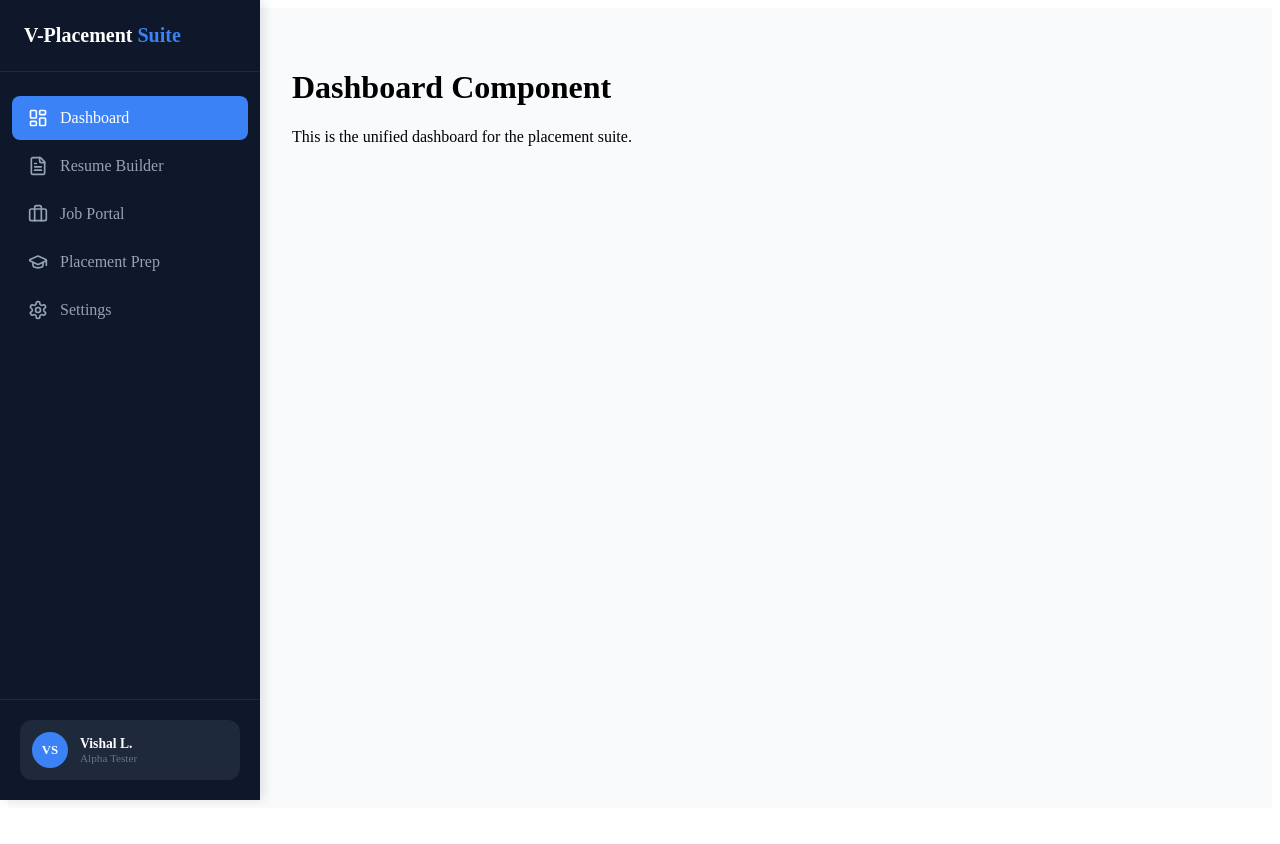
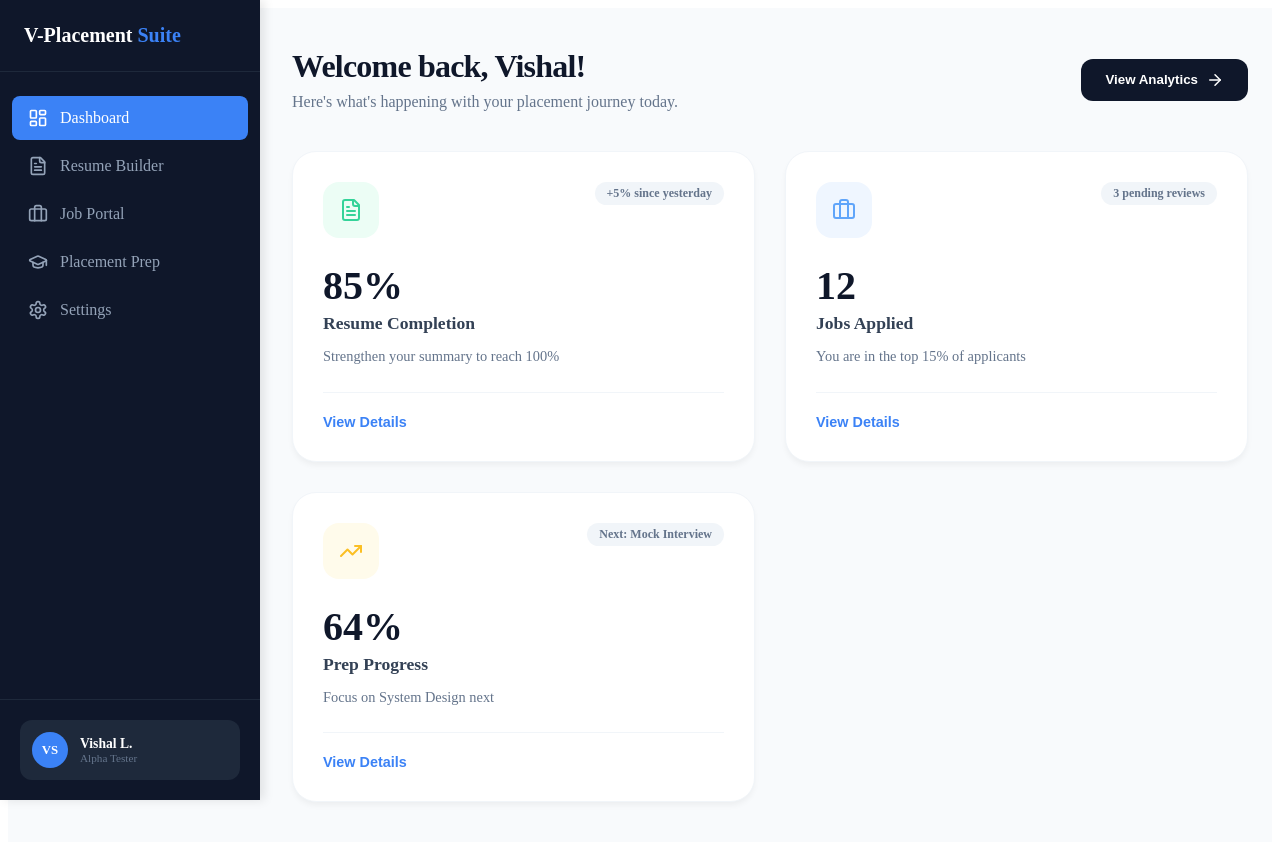
Before and after one commit to VISHALL089/Project, a React (Create React App) app: page / in a window 1280 px wide. Shown: the top 844 px of the page. Before the commit the page ends 816 px from the top, so only its background shows below. Built offline with nearby package versions, Linux system fonts and the light colour scheme.

Commit message:
Feature: Implement modern Dashboard UI with statistics cards

```diff
--- /dev/null
+++ b/src/features/dashboard/pages/Dashboard.jsx
@@ -0,0 +1,218 @@
+import React, { useState } from 'react';
+import {
+  FileText,
+  Briefcase,
+  TrendingUp,
+  CheckCircle,
+  ArrowRight
+} from 'lucide-react';
+
+const Dashboard = () => {
+  // Mock Data State
+  const [stats] = useState([
+    {
+      id: 1,
+      name: 'Resume Completion',
+      value: '85%',
+      icon: FileText,
+      color: '#34d399', // Emerald 400
+      bg: '#ecfdf5', // Emerald 50
+      trend: '+5% since yesterday',
+      description: 'Strengthen your summary to reach 100%'
+    },
+    {
+      id: 2,
+      name: 'Jobs Applied',
+      value: '12',
+      icon: Briefcase,
+      color: '#60a5fa', // Blue 400
+      bg: '#eff6ff', // Blue 50
+      trend: '3 pending reviews',
+      description: 'You are in the top 15% of applicants'
+    },
+    {
+      id: 3,
+      name: 'Prep Progress',
+      value: '64%',
+      icon: TrendingUp,
+      color: '#fbbf24', // Amber 400
+      bg: '#fffbeb', // Amber 50
+      trend: 'Next: Mock Interview',
+      description: 'Focus on System Design next'
+    }
+  ]);
+
+  return (
+    <div style={containerStyle}>
+      <header style={headerStyle}>
+        <div>
+          <h1 style={titleStyle}>Welcome back, Vishal!</h1>
+          <p style={subtitleStyle}>Here's what's happening with your placement journey today.</p>
+        </div>
+        <button style={ctaStyle}>
+          View Analytics <ArrowRight size={18} style={{ marginLeft: '8px' }} />
+        </button>
+      </header>
+
+      <div style={gridStyle}>
+        {stats.map((item) => (
+          <div key={item.id} style={cardStyle} className="dashboard-card">
+            <div style={cardHeaderStyle}>
+              <div style={{ ...iconContainerStyle, backgroundColor: item.bg }}>
+                <item.icon color={item.color} size={24} />
+              </div>
+              <span style={trendStyle}>{item.trend}</span>
+            </div>
+
+            <div style={cardBodyStyle}>
+              <h3 style={statValueStyle}>{item.value}</h3>
+              <p style={statNameStyle}>{item.name}</p>
+              <p style={descriptionStyle}>{item.description}</p>
+            </div>
+
+            <div style={cardFooterStyle}>
+              <button style={viewMoreStyle}>View Details</button>
+            </div>
+          </div>
+        ))}
+      </div>
+
+      <style>
+        {`
+          .dashboard-card {
+            transition: transform 0.3s ease, box-shadow 0.3s ease;
+          }
+          .dashboard-card:hover {
+            transform: translateY(-8px);
+            box-shadow: 0 20px 25px -5px rgba(0, 0, 0, 0.1), 0 10px 10px -5px rgba(0, 0, 0, 0.04) !important;
+          }
+        `}
+      </style>
+    </div>
+  );
+};
+
+// --- Modern UI Styles ---
+const containerStyle = {
+  animation: 'fadeIn 0.5s ease-out',
+};
+
+const headerStyle = {
+  display: 'flex',
+  justifyContent: 'space-between',
+  alignItems: 'center',
+  marginBottom: '40px',
+  flexWrap: 'wrap',
+  gap: '20px'
+};
+
+const titleStyle = {
+  fontSize: '2rem',
+  fontWeight: '800',
+  color: '#0f172a',
+  margin: '0 0 8px 0',
+  letterSpacing: '-0.025em',
+};
+
+const subtitleStyle = {
+  fontSize: '1rem',
+  color: '#64748b',
+  margin: 0,
+};
+
+const ctaStyle = {
+  display: 'flex',
+  alignItems: 'center',
+  padding: '12px 24px',
+  backgroundColor: '#0f172a',
+  color: 'white',
+  border: 'none',
+  borderRadius: '12px',
+  fontWeight: '600',
+  cursor: 'pointer',
+  transition: 'background-color 0.2s ease',
+};
+
+const gridStyle = {
+  display: 'grid',
+  gridTemplateColumns: 'repeat(auto-fit, minmax(300px, 1fr))',
+  gap: '30px',
+};
+
+const cardStyle = {
+  backgroundColor: 'white',
+  borderRadius: '24px',
+  padding: '30px',
+  boxShadow: '0 4px 6px -1px rgba(0, 0, 0, 0.05)',
+  border: '1px solid #f1f5f9',
+  display: 'flex',
+  flexDirection: 'column',
+};
+
+const cardHeaderStyle = {
+  display: 'flex',
+  justifyContent: 'space-between',
+  alignItems: 'flex-start',
+  marginBottom: '24px',
+};
+
+const iconContainerStyle = {
+  width: '56px',
+  height: '56px',
+  borderRadius: '16px',
+  display: 'flex',
+  alignItems: 'center',
+  justifyContent: 'center',
+};
+
+const trendStyle = {
+  fontSize: '0.75rem',
+  fontWeight: '600',
+  color: '#64748b',
+  backgroundColor: '#f1f5f9',
+  padding: '4px 12px',
+  borderRadius: '20px',
+};
+
+const cardBodyStyle = {
+  flex: 1,
+};
+
+const statValueStyle = {
+  fontSize: '2.5rem',
+  fontWeight: '800',
+  color: '#0f172a',
+  margin: '0 0 4px 0',
+};
+
+const statNameStyle = {
+  fontSize: '1.1rem',
+  fontWeight: '700',
+  color: '#334155',
+  margin: '0 0 12px 0',
+};
+
+const descriptionStyle = {
+  fontSize: '0.9rem',
+  color: '#64748b',
+  lineHeight: '1.5',
+  margin: 0,
+};
+
+const cardFooterStyle = {
+  marginTop: '24px',
+  paddingTop: '20px',
+  borderTop: '1px solid #f1f5f9',
+};
+
+const viewMoreStyle = {
+  background: 'none',
+  border: 'none',
+  color: '#3b82f6',
+  fontWeight: '600',
+  fontSize: '0.9rem',
+  cursor: 'pointer',
+  padding: 0,
+};
+
+export default Dashboard;
--- a/src/features/dashboard/routes.jsx
+++ b/src/features/dashboard/routes.jsx
@@ -1,11 +1,11 @@
 import React, { lazy } from 'react';
 
-// Lazy load the Dashboard component
-const DashboardPage = lazy(() => import('./DashboardPage'));
+// Lazy load the real Dashboard component
+const Dashboard = lazy(() => import('./pages/Dashboard'));
 
 export const dashboardRoutes = [
   {
     path: '/',
-    element: <DashboardPage />,
+    element: <Dashboard />,
   }
 ];
```
